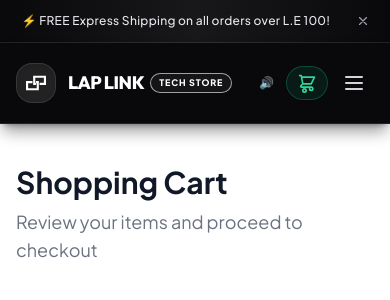
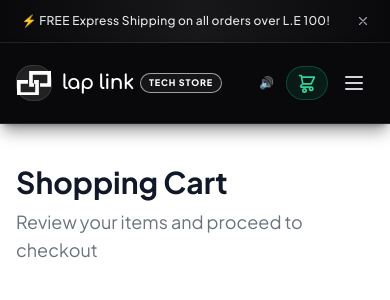
Before and after one commit to OmarAli4/laplink, a Django app: page /en/cart/ in a window 390 px wide. Shown: the top 300 px of the page. Run offline with Django 5.2, Linux system fonts and the light colour scheme; data that the repository does not hold is empty; parts of the project's set-up code (start-up, migrations or seed data) failed here and were passed over; some libraries are stand-ins or nearby versions.

Commit message:
Add cute Comfortaa rounded font to lap link logo and enforce whitespace-nowrap and shrink-0 across navbar elements for 100% perfect single-line alignment

```diff
--- a/shop/templates/shop/base.html
+++ b/shop/templates/shop/base.html
@@ -20,7 +20,7 @@
                     fontFamily: {
                         sans: ['"Plus Jakarta Sans"', 'Inter', '"Readex Pro"', 'sans-serif'],
                         display: ['Outfit', '"Plus Jakarta Sans"', 'sans-serif'],
-                        heading: ['Outfit', '"Plus Jakarta Sans"', 'sans-serif'],
+                        cute: ['Comfortaa', 'Quicksand', 'Outfit', 'sans-serif'],
                         arabic: ['"Readex Pro"', 'Cairo', 'sans-serif'],
                     }
                 }
@@ -28,11 +28,11 @@
         }
     </script>
 
-    <!-- Google Fonts — Syne, Space Grotesk, Outfit & Plus Jakarta Sans -->
+    <!-- Google Fonts — Comfortaa (Cute Rounded), Quicksand, Outfit & Plus Jakarta Sans -->
     <link rel="preconnect" href="https://fonts.googleapis.com">
     <link rel="preconnect" href="https://fonts.gstatic.com" crossorigin>
     <link rel="preload" href="https://cdn.jsdelivr.net/npm/alpinejs@3.14.8/dist/cdn.min.js" as="script">
-    <link href="https://fonts.googleapis.com/css2?family=Outfit:wght@400;500;600;700;800;900&family=Plus+Jakarta+Sans:ital,wght@0,300..800;1,300..800&family=Readex+Pro:wght@300;400;500;600;700&family=Space+Grotesk:wght@500;700&family=Syne:wght@700;800&display=swap" rel="stylesheet">
+    <link href="https://fonts.googleapis.com/css2?family=Comfortaa:wght@600;700&family=Quicksand:wght@600;700;800&family=Outfit:wght@400;500;600;700;800;900&family=Plus+Jakarta+Sans:ital,wght@0,300..800;1,300..800&family=Readex+Pro:wght@300;400;500;600;700&display=swap" rel="stylesheet">
 
     <!-- HTMX 2.x -->
     <script src="https://unpkg.com/htmx.org@2.0.4" defer></script>
--- a/shop/templates/shop/partials/navbar.html
+++ b/shop/templates/shop/partials/navbar.html
@@ -7,18 +7,18 @@
 
             <!-- Logo -->
             <div class="flex-shrink-0">
-                <a href="{% url 'shop:home' %}" class="flex items-center gap-3 group">
-                    <div class="w-10 h-10 rounded-2xl bg-white/10 flex items-center justify-center border border-white/10 group-hover:bg-white/20 group-hover:scale-105 group-hover:border-white/20 transition-colors transition-transform duration-300 shadow-inner">
-                        <svg class="w-5 h-5 text-white animate-draw-logo" viewBox="14 14 112 82" fill="none" stroke="currentColor" stroke-width="12" stroke-linejoin="miter" stroke-linecap="butt">
+                <a href="{% url 'shop:home' %}" class="flex items-center gap-2.5 group">
+                    <div class="w-9 h-9 rounded-2xl bg-white/10 flex items-center justify-center border border-white/10 group-hover:bg-white/20 group-hover:scale-105 group-hover:border-white/20 transition-colors transition-transform duration-300 shadow-inner shrink-0">
+                        <svg class="w-4.5 h-4.5 text-white animate-draw-logo" viewBox="14 14 112 82" fill="none" stroke="currentColor" stroke-width="12" stroke-linejoin="miter" stroke-linecap="butt">
                             <path d="M 50 50 L 20 50 L 20 90 L 80 90 L 80 50 L 70 50" />
                             <path d="M 70 60 L 60 60 L 60 20 L 120 20 L 120 60 L 90 60" />
                         </svg>
                     </div>
                     <div class="flex items-center gap-1.5 sm:gap-2 shrink-0">
-                        <span class="font-display text-white text-lg sm:text-2xl font-extrabold tracking-tight uppercase group-hover:opacity-90 transition-opacity shrink-0">
-                            Lap Link
+                        <span class="font-cute text-white text-xl sm:text-2xl font-bold tracking-tight lowercase sm:capitalize group-hover:opacity-90 transition-opacity shrink-0">
+                            lap link
                         </span>
-                        <span class="inline-flex items-center px-2 py-0.5 rounded-full border border-white/60 text-white text-[9px] sm:text-[10px] font-extrabold uppercase tracking-widest bg-white/5 shrink-0">
+                        <span class="inline-flex items-center px-2 py-0.5 rounded-full border border-white/60 text-white text-[9px] sm:text-[10px] font-extrabold uppercase tracking-widest bg-white/5 shrink-0 whitespace-nowrap">
                             TECH STORE
                         </span>
                     </div>
@@ -26,27 +26,27 @@
             </div>
 
             <!-- Main Navigation (Desktop) -->
-            <div class="hidden lg:flex items-center justify-center space-x-1 font-sans">
+            <div class="hidden lg:flex items-center justify-center space-x-1 font-sans shrink-0">
 
                 <!-- All Items (Tech Devices Icon) -->
                 <a href="{% url 'shop:product_list' %}"
-                   class="group flex items-center gap-1.5 text-gray-300 hover:text-white hover:bg-white/10 px-3.5 py-2 rounded-full text-xs sm:text-sm font-bold tracking-wide uppercase transition-colors duration-200">
+                   class="group flex items-center gap-1.5 whitespace-nowrap text-gray-300 hover:text-white hover:bg-white/10 px-3 py-2 rounded-full text-xs font-bold tracking-wide uppercase transition-colors duration-200 shrink-0">
                     <svg class="w-4 h-4 text-gray-400 group-hover:text-white transition-colors duration-200" fill="none" stroke="currentColor" viewBox="0 0 24 24">
                         <path stroke-linecap="round" stroke-linejoin="round" stroke-width="1.8" d="M9.75 17L9 20l-1 1h8l-1-1-.75-3M3 13h18M5 17h14a2 2 0 002-2V5a2 2 0 00-2-2H5a2 2 0 00-2 2v10a2 2 0 002 2z" />
                     </svg>
-                    <span>{% trans "All Items" %}</span>
+                    <span class="whitespace-nowrap">{% trans "All Items" %}</span>
                 </a>
 
                 <!-- Dynamic Categories Dropdown (Microchip/Processor Icon) -->
-                <div class="relative py-2"
+                <div class="relative py-2 shrink-0"
                      @mouseenter="clearTimeout(menuTimeout); isMenuOpen = true"
                      @mouseleave="menuTimeout = setTimeout(() => isMenuOpen = false, 150)">
 
-                    <button class="group text-gray-300 hover:text-white hover:bg-white/10 px-3 py-1.5 rounded-full text-xs font-bold tracking-wide uppercase transition-colors transition-transform duration-200 flex items-center gap-1.5 focus:outline-none">
+                    <button class="group text-gray-300 hover:text-white hover:bg-white/10 px-3 py-1.5 rounded-full text-xs font-bold tracking-wide uppercase transition-colors transition-transform duration-200 flex items-center gap-1.5 whitespace-nowrap focus:outline-none shrink-0">
                         <svg class="w-4 h-4 text-gray-400 group-hover:text-white transition-colors duration-200" fill="none" stroke="currentColor" viewBox="0 0 24 24">
                             <path stroke-linecap="round" stroke-linejoin="round" stroke-width="1.8" d="M9 3v2m6-2v2M9 19v2m6-2v2M3 9h2m-2 6h2m14-6h2m-2 6h2M7 19h10a2 2 0 002-2V7a2 2 0 00-2-2H7a2 2 0 00-2 2v10a2 2 0 002 2zM9 9h6v6H9V9z" />
                         </svg>
-                        <span>{% trans "Categories" %}</span>
+                        <span class="whitespace-nowrap">{% trans "Categories" %}</span>
                         <svg class="w-3 h-3 text-gray-400 transition-transform duration-200" :class="{'rotate-180 text-white': isMenuOpen}" fill="none" stroke="currentColor" viewBox="0 0 24 24"><path stroke-linecap="round" stroke-linejoin="round" stroke-width="2" d="M19 9l-7 7-7-7"></path></svg>
                     </button>
 
@@ -108,15 +108,15 @@
                 </div>
 
                 <!-- Dynamic Brands Dropdown (Verified Tech Seal Icon) -->
-                <div class="relative py-2"
+                <div class="relative py-2 shrink-0"
                      @mouseenter="clearTimeout(brandTimeout); isBrandMenuOpen = true"
                      @mouseleave="brandTimeout = setTimeout(() => isBrandMenuOpen = false, 150)">
 
-                    <button class="group text-gray-300 hover:text-white hover:bg-white/10 px-3 py-1.5 rounded-full text-xs font-bold tracking-wide uppercase transition-colors transition-transform duration-200 flex items-center gap-1.5 focus:outline-none">
+                    <button class="group text-gray-300 hover:text-white hover:bg-white/10 px-3 py-1.5 rounded-full text-xs font-bold tracking-wide uppercase transition-colors transition-transform duration-200 flex items-center gap-1.5 whitespace-nowrap focus:outline-none shrink-0">
                         <svg class="w-4 h-4 text-gray-400 group-hover:text-white transition-colors duration-200" fill="none" stroke="currentColor" viewBox="0 0 24 24">
                             <path stroke-linecap="round" stroke-linejoin="round" stroke-width="1.8" d="M9 12l2 2 4-4M7.835 4.697a3.42 3.42 0 001.946-.806 3.42 3.42 0 014.438 0 3.42 3.42 0 001.946.806 3.42 3.42 0 013.138 3.138 3.42 3.42 0 00.806 1.946 3.42 3.42 0 010 4.438 3.42 3.42 0 00-.806 1.946 3.42 3.42 0 01-3.138 3.138 3.42 3.42 0 00-1.946.806 3.42 3.42 0 01-4.438 0 3.42 3.42 0 00-1.946-.806 3.42 3.42 0 01-3.138-3.138 3.42 3.42 0 00-.806-1.946 3.42 3.42 0 010-4.438 3.42 3.42 0 00.806-1.946 3.42 3.42 0 013.138-3.138z" />
                         </svg>
-                        <span>{% trans "Brands" %}</span>
+                        <span class="whitespace-nowrap">{% trans "Brands" %}</span>
                         <svg class="w-3 h-3 text-gray-400 transition-transform duration-200" :class="{'rotate-180 text-white': isBrandMenuOpen}" fill="none" stroke="currentColor" viewBox="0 0 24 24"><path stroke-linecap="round" stroke-linejoin="round" stroke-width="2" d="M19 9l-7 7-7-7"></path></svg>
                     </button>
 
@@ -151,28 +151,28 @@
             </div>
 
             <!-- Actions (Cart, Wishlist, Tech Finder, Sound, Language, Auth) -->
-            <div class="flex items-center gap-1.5 sm:gap-2">
+            <div class="flex items-center gap-1.5 sm:gap-2 shrink-0">
 
                 <!-- Tech Finder AI Trigger Button -->
                 <button @click="$dispatch('open-tech-finder')"
-                        class="hidden sm:flex items-center gap-1.5 px-3 py-1.5 rounded-full bg-emerald-500/10 hover:bg-emerald-500/20 border border-emerald-500/30 text-emerald-400 text-xs font-bold uppercase tracking-wider transition-colors"
+                        class="hidden sm:flex items-center gap-1.5 whitespace-nowrap px-3 py-1.5 rounded-full bg-emerald-500/10 hover:bg-emerald-500/20 border border-emerald-500/30 text-emerald-400 text-xs font-bold uppercase tracking-wider transition-colors shrink-0"
                         title="Find My Ideal Device">
                     <span>🤖</span>
-                    <span>{% trans "Tech Finder" %}</span>
+                    <span class="whitespace-nowrap">{% trans "Tech Finder" %}</span>
                 </button>
 
                 <!-- ⚔️ Product Battle Arena Trigger Button -->
                 <a href="{% url 'shop:product_battle' %}"
-                   class="hidden sm:flex items-center gap-1.5 px-3 py-1.5 rounded-full bg-amber-500/10 hover:bg-amber-500/20 border border-amber-500/30 text-amber-400 text-xs font-bold uppercase tracking-wider transition-colors"
+                   class="hidden sm:flex items-center gap-1.5 whitespace-nowrap px-3 py-1.5 rounded-full bg-amber-500/10 hover:bg-amber-500/20 border border-amber-500/30 text-amber-400 text-xs font-bold uppercase tracking-wider transition-colors shrink-0"
                    title="Compare Product Specs Head-to-Head">
                     <span>⚔️</span>
-                    <span>{% trans "Battle" %}</span>
+                    <span class="whitespace-nowrap">{% trans "Battle" %}</span>
                 </a>
 
                 <!-- Audio Feedback Sound Toggle -->
                 <button x-data="{ soundOn: localStorage.getItem('laplink_sound_enabled') !== 'false' }"
                         @click="soundOn = window.TechSound.toggle()"
-                        class="p-1.5 rounded-full hover:bg-white/10 text-gray-400 hover:text-white transition-colors text-xs"
+                        class="p-1.5 rounded-full hover:bg-white/10 text-gray-400 hover:text-white transition-colors text-xs shrink-0"
                         :title="soundOn ? 'Sound Feedback Enabled' : 'Sound Feedback Disabled'">
                     <span x-text="soundOn ? '🔊' : '🔇'"></span>
                 </button>
@@ -180,7 +180,7 @@
                 {% if request.user.is_authenticated %}
                 <!-- Wishlist -->
                 <a href="{% url 'shop:wishlist_detail' %}"
-                   class="relative group flex items-center gap-1.5 hover:bg-white/10 px-2.5 py-1.5 rounded-full transition-colors">
+                   class="relative group flex items-center gap-1.5 hover:bg-white/10 px-2.5 py-1.5 rounded-full transition-colors shrink-0">
                     <svg class="w-4.5 h-4.5 text-gray-300 group-hover:text-red-400 transition-colors" fill="none" stroke="currentColor" viewBox="0 0 24 24">
                         <path stroke-linecap="round" stroke-linejoin="round" stroke-width="1.8" d="M4.318 6.318a4.5 4.5 0 000 6.364L12 20.364l7.682-7.682a4.5 4.5 0 00-6.364-6.364L12 7.636l-1.318-1.318a4.5 4.5 0 00-6.364 0z"></path>
                     </svg>
@@ -192,12 +192,12 @@
 
                 <!-- Cart (E-Commerce Shopping Trolley Cart Icon) -->
                 <a href="{% url 'cart:cart_detail' %}"
-                   class="relative group flex items-center justify-center gap-1.5 flex-shrink-0 bg-emerald-500/10 hover:bg-emerald-500/20 border border-emerald-500/30 px-2.5 sm:px-3.5 py-1.5 rounded-full transition-all duration-200 shadow-sm"
+                   class="relative group flex items-center justify-center gap-1.5 flex-shrink-0 bg-emerald-500/10 hover:bg-emerald-500/20 border border-emerald-500/30 px-2.5 sm:px-3.5 py-1.5 rounded-full transition-all duration-200 shadow-sm shrink-0"
                    title="Shopping Cart">
                     <svg class="w-5 h-5 text-emerald-400 group-hover:scale-110 transition-transform duration-200" fill="none" stroke="currentColor" viewBox="0 0 24 24">
                         <path stroke-linecap="round" stroke-linejoin="round" stroke-width="2" d="M3 3h2l.4 2M7 13h10l4-8H5.4M7 13L5.4 5M7 13l-2.293 2.293c-.63.63-.184 1.707.707 1.707H17m0 0a2 2 0 100 4 2 2 0 000-4zm-8 2a2 2 0 100 4 2 2 0 000-4z" />
                     </svg>
-                    <span class="hidden sm:inline-block text-emerald-300 group-hover:text-white text-xs font-bold tracking-wide uppercase transition-colors">
+                    <span class="hidden sm:inline-block text-emerald-300 group-hover:text-white text-xs font-bold tracking-wide uppercase transition-colors whitespace-nowrap">
                         {% trans "Cart" %}
                     </span>
                     <span id="cart-counter"
@@ -207,48 +207,48 @@
                 </a>
 
                 <!-- Auth Links (Desktop Only) -->
-                <div class="hidden lg:flex items-center gap-2 border-l border-white/10 pl-3 ml-0.5">
+                <div class="hidden lg:flex items-center gap-2 border-l border-white/10 pl-3 ml-0.5 shrink-0">
 
                     <!-- Language Switcher -->
-                    <form action="{% url 'set_language' %}" method="post" class="flex items-center">
+                    <form action="{% url 'set_language' %}" method="post" class="flex items-center shrink-0">
                         {% csrf_token %}
                         <input name="next" type="hidden" value="{{ redirect_to|default:request.path }}">
-                        <button type="submit" class="group flex items-center gap-1 px-2.5 py-1.5 rounded-full hover:bg-white/10 text-xs font-bold text-gray-300 hover:text-white uppercase tracking-wider transition-colors">
+                        <button type="submit" class="group flex items-center gap-1 px-2 py-1.5 rounded-full hover:bg-white/10 text-xs font-bold text-gray-300 hover:text-white uppercase tracking-wider transition-colors whitespace-nowrap shrink-0">
                             <svg class="w-4 h-4 text-gray-400 group-hover:text-white transition-colors" fill="none" stroke="currentColor" viewBox="0 0 24 24">
                                 <path stroke-linecap="round" stroke-linejoin="round" stroke-width="2" d="M21 12a9 9 0 01-9 9m9-9a9 9 0 00-9-9m9 9H3m9 9a9 9 0 01-9-9m9 9c1.657 0 3-4.03 3-9s-1.343-9-3-9m0 18c-1.657 0-3-4.03-3-9s1.343-9 3-9m-9 9a9 9 0 019-9" />
                             </svg>
                             {% if LANGUAGE_CODE == 'en' %}
                                 <input name="language" type="hidden" value="ar">
-                                <span>العربية</span>
+                                <span class="whitespace-nowrap">العربية</span>
                             {% else %}
                                 <input name="language" type="hidden" value="en">
-                                <span>EN</span>
+                                <span class="whitespace-nowrap">EN</span>
                             {% endif %}
                         </button>
                     </form>
 
-                    <span class="text-gray-700">|</span>
+                    <span class="text-gray-700 shrink-0">|</span>
 
                     {% if request.user.is_authenticated %}
-                        <a href="{% url 'shop:dashboard' %}" class="group/dash flex items-center gap-2 text-xs sm:text-sm font-extrabold uppercase tracking-widest bg-clip-text text-transparent bg-gradient-to-r from-gray-300 via-white to-gray-300 drop-shadow-sm hover:from-white hover:to-gray-100 transition-colors transition-transform duration-300">
+                        <a href="{% url 'shop:dashboard' %}" class="group/dash flex items-center gap-2 whitespace-nowrap text-xs font-bold uppercase tracking-wider text-white hover:text-gray-200 transition-colors shrink-0">
                             <svg class="w-4 h-4 text-gray-300 group-hover/dash:text-white transition-colors" fill="none" stroke="currentColor" viewBox="0 0 24 24">
                                 <path stroke-linecap="round" stroke-linejoin="round" stroke-width="2" d="M16 7a4 4 0 11-8 0 4 4 0 018 0zM12 14a7 7 0 00-7 7h14a7 7 0 00-7-7z" />
                             </svg>
-                            <span>Hi, {{ request.user.first_name|default:request.user.username }}</span>
+                            <span class="whitespace-nowrap">Hi, {{ request.user.first_name|default:request.user.username }}</span>
                         </a>
-                        <form action="{% url 'shop:logout' %}" method="post" class="inline">
+                        <form action="{% url 'shop:logout' %}" method="post" class="inline shrink-0">
                             {% csrf_token %}
-                            <button type="submit" class="text-gray-400 hover:text-white transition-colors transition-transform duration-300 p-2 rounded-full hover:bg-white/10 group hover:scale-105" title="Logout">
-                                <svg class="w-5 h-5 group-hover:translate-x-0.5 transition-transform duration-200" fill="none" stroke="currentColor" viewBox="0 0 24 24">
+                            <button type="submit" class="text-gray-400 hover:text-white transition-colors p-1.5 rounded-full hover:bg-white/10 group shrink-0" title="Logout">
+                                <svg class="w-4 h-4 group-hover:translate-x-0.5 transition-transform duration-200" fill="none" stroke="currentColor" viewBox="0 0 24 24">
                                     <path stroke-linecap="round" stroke-linejoin="round" stroke-width="2" d="M17 16l4-4m0 0l-4-4m4 4H7m6 4v1a3 3 0 01-3 3H6a3 3 0 01-3-3V7a3 3 0 013-3h4a3 3 0 013 3v1"></path>
                                 </svg>
                             </button>
                         </form>
                     {% else %}
-                        <a href="{% url 'shop:login' %}" class="text-[11px] font-light uppercase tracking-widest text-gray-400 hover:text-white transition-all duration-300 hover:-translate-y-0.5 hover:scale-105 px-3 py-1.5">
+                        <a href="{% url 'shop:login' %}" class="whitespace-nowrap text-xs font-semibold uppercase tracking-wider text-gray-300 hover:text-white transition-colors px-2.5 py-1.5 shrink-0">
                             {% trans "Sign In" %}
                         </a>
-                        <a href="{% url 'shop:register' %}" class="text-[11px] font-normal uppercase tracking-widest bg-white text-black px-4 py-1.5 rounded-full transition-all duration-300 shadow hover:shadow-lg hover:-translate-y-0.5 hover:scale-105 active:scale-95 ml-1">
+                        <a href="{% url 'shop:register' %}" class="whitespace-nowrap text-xs font-extrabold uppercase tracking-wider bg-white text-black px-3.5 py-1.5 rounded-full transition-colors shadow hover:bg-gray-100 shrink-0">
                             {% trans "Register" %}
                         </a>
                     {% endif %}
```
